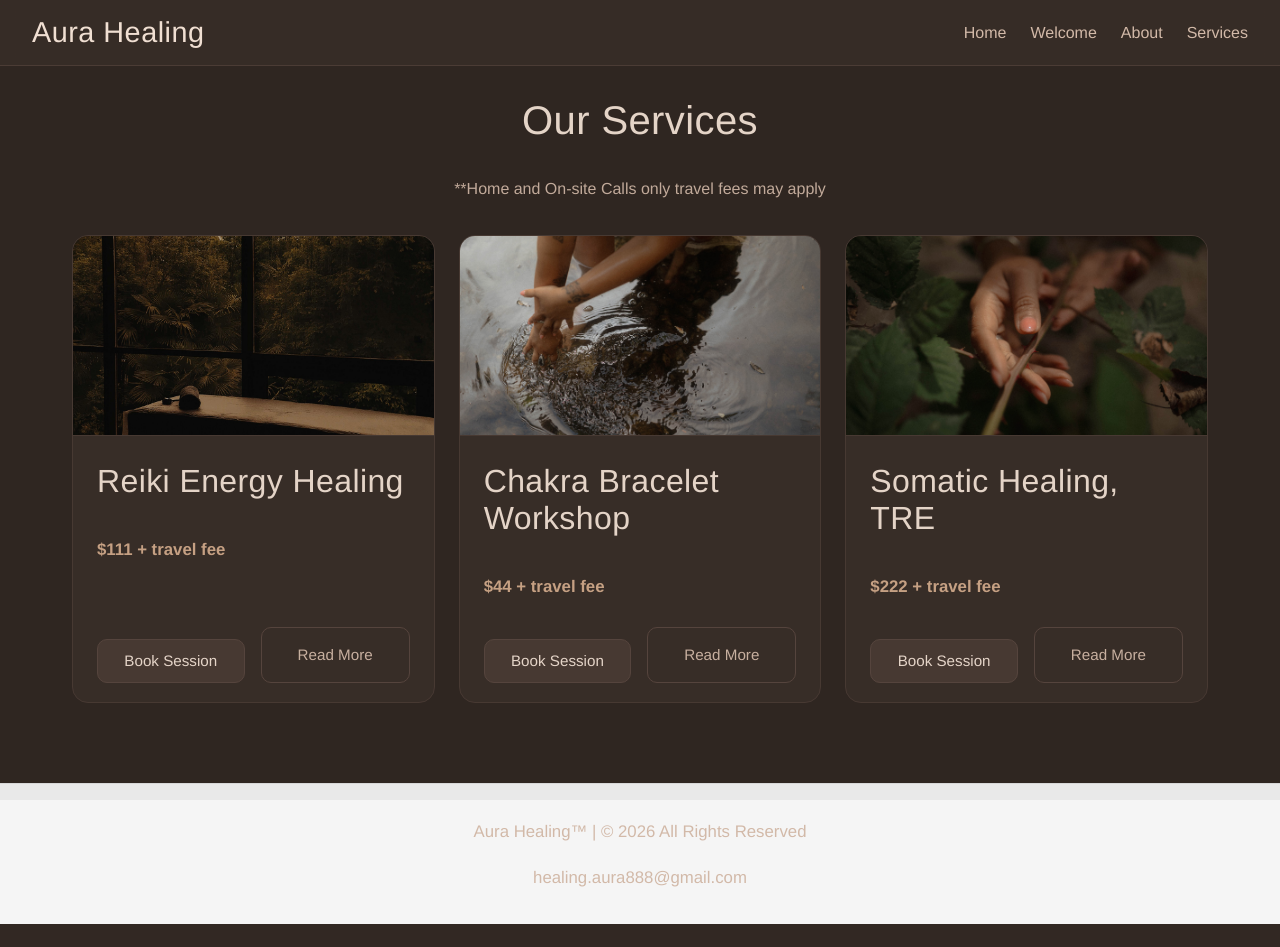
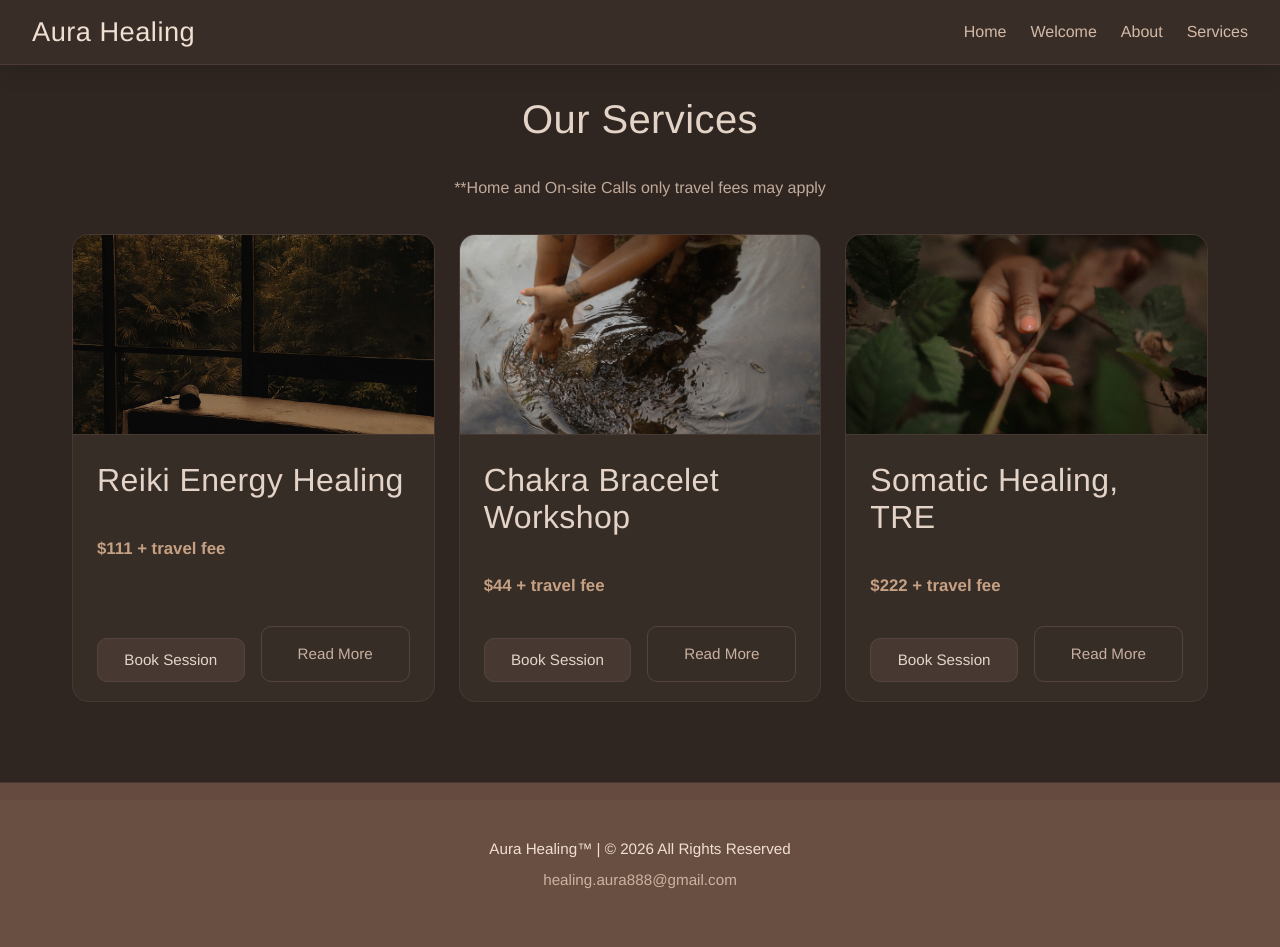
Before and after one commit to Ecanno8/aura_healing, a React (Vite) app: page /aura_healing/services in a window 1280 px wide. Before the commit the page ends 924 px from the top, so only its background shows below. Built offline with nearby package versions, Linux system fonts and the light colour scheme.

Commit message:
footer and navbar color adjustment

```diff
--- a/src/components/Footer.jsx
+++ b/src/components/Footer.jsx
@@ -1,16 +1,6 @@
 export default function Footer() {
     return (
-        <footer
-            style={{
-                textAlign: "center",
-                padding: "1rem",
-                backgroundColor: "#f5f5f5",
-                borderTop: "1px solid rgba(0,0,0,0.08)",
-                marginTop: "3rem",
-                fontSize: "0.9rem",
-                color: "#4a3c31",
-            }}
-        >
+        <footer className="footer">
             <p>
                 Aura Healing™ | © {new Date().getFullYear()} All Rights Reserved
             </p>
--- a/src/styles/Navbar.css
+++ b/src/styles/Navbar.css
@@ -5,28 +5,33 @@
 
     padding: 1rem 2rem;
 
-    /* earthy glass background (NOT ivory anymore) */
-    background: rgba(58, 47, 41, 0.75);
+    /* slightly lifted clay tone so it separates from body */
+    background: rgba(66, 52, 45, 0.62);
 
     backdrop-filter: blur(10px);
     -webkit-backdrop-filter: blur(10px);
 
-    border-bottom: 1px solid #4b3c35;
+    /* clearer separation line */
+    border-bottom: 1px solid rgba(90, 72, 64, 0.55);
 
     position: sticky;
     top: 0;
     z-index: 10;
+
+    transition: all 0.2s ease;
+
+    /* subtle depth so it floats instead of blends */
+    box-shadow: 0 8px 20px rgba(0, 0, 0, 0.12);
 }
 
 /* BRAND */
 .navbar .brand {
-    font-size: 1.8rem;
+    font-size: 1.7rem;
     font-weight: 500;
 
     color: #f0dfd2;
-
+    letter-spacing: 0.5px;
     text-decoration: none;
-    letter-spacing: 0.5px;
 }
 
 /* LINKS */
@@ -36,32 +41,10 @@
 
     color: #d2b9a8;
 
-    font-weight: 500;
-
-    position: relative;
     transition: 0.2s ease;
 }
 
-/* HOVER STATE */
+/* HOVER */
 .navbar .nav-links a:hover {
     color: #e7c2a6;
 }
-
-/* UNDERLINE ANIMATION */
-.navbar .nav-links a::after {
-    content: "";
-    position: absolute;
-    left: 0;
-    bottom: -4px;
-
-    width: 0%;
-    height: 1px;
-
-    background: #d0a98a;
-
-    transition: width 0.25s ease;
-}
-
-.navbar .nav-links a:hover::after {
-    width: 100%;
-}
--- a/src/styles/global.css
+++ b/src/styles/global.css
@@ -180,6 +180,32 @@ textarea:focus {
     margin-top: 1rem;
 }
 
+/* ---------- FOOTER (FINAL GROUNDING LAYER) ---------- */
+
+.footer {
+    background: #694e42;
+    /* deepest clay anchor */
+    color: #cbb3a0;
+
+    padding: 3rem 1.5rem;
+    margin-top: 3rem;
+
+    text-align: center;
+
+    border-top: 1px solid #4b3c35;
+}
+
+.footer p {
+    margin: 0.4rem 0;
+    color: #cbb3a0;
+    font-size: 0.95rem;
+    line-height: 1.6;
+}
+
+.footer p:first-child {
+    color: #f0dfd2;
+}
+
 /* ---------- Selection ---------- */
 
 ::selection {
```
